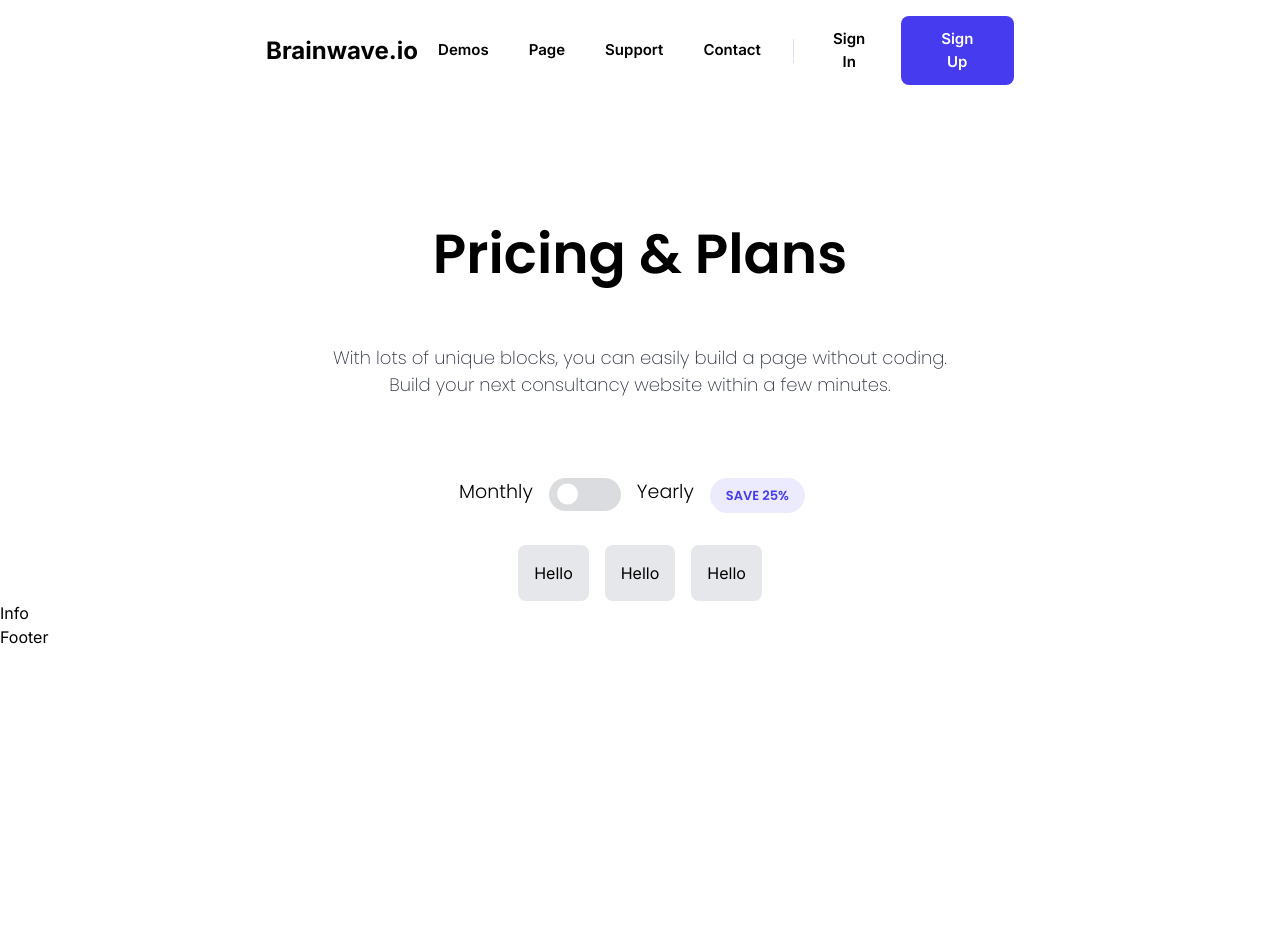
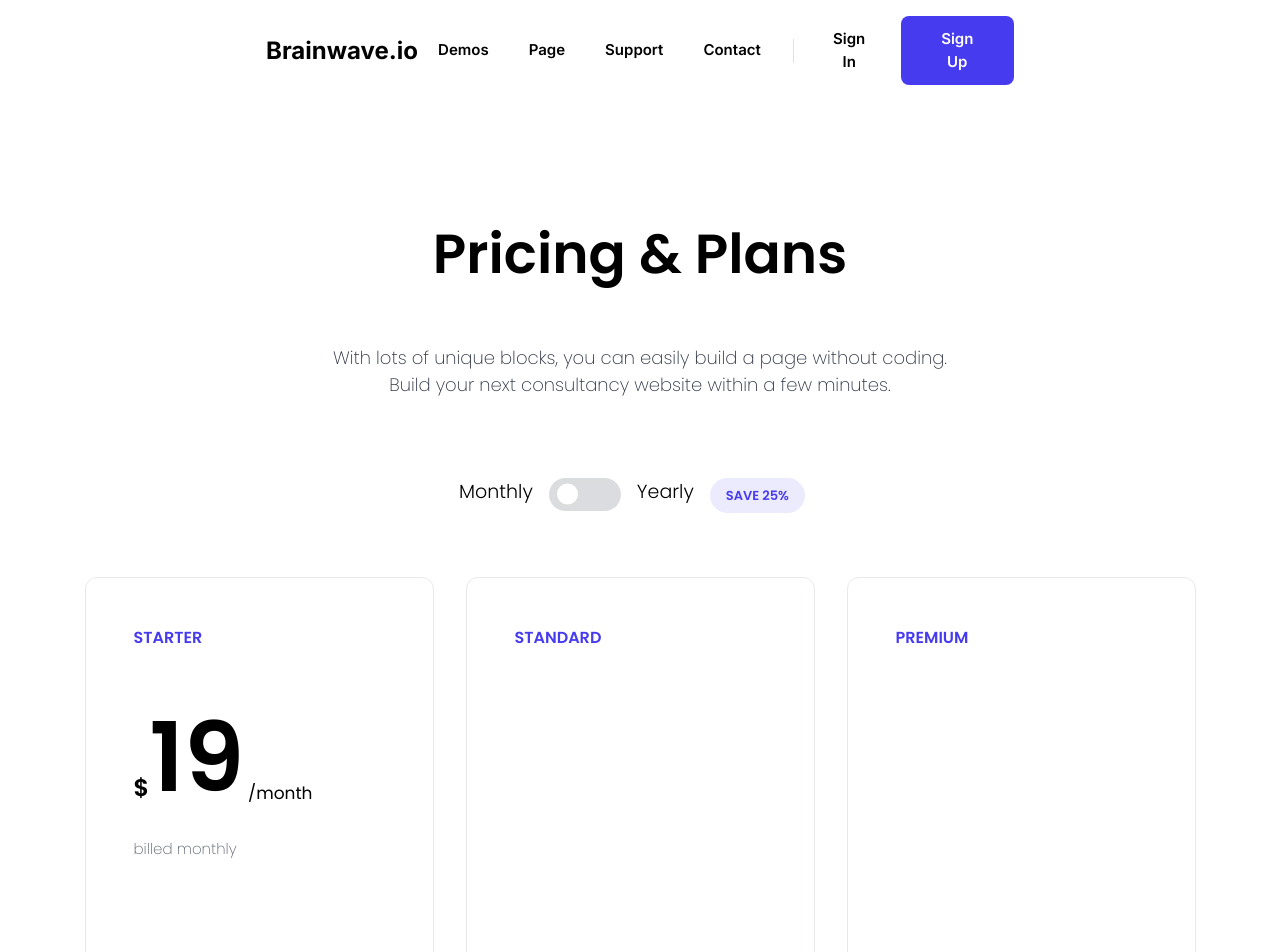
Before and after one commit to Txyeem/DemoProject, a Next.js app: page / in a window 1280 px wide. Shown: the top 952 px of the page. Before the commit the page ends 800 px from the top, so only its background shows below. Built offline with nearby package versions, Linux system fonts and the light colour scheme.

Commit message:
pricing update1

```diff
--- a/src/components/pricing.jsx
+++ b/src/components/pricing.jsx
@@ -3,7 +3,7 @@ import React from 'react';
 function Pricing() {
   return (
     <section className="flex flex-col items-center justify-center pt-20">
-    <div className='flex'>
+    <div className='flex pb-8'>
     <h1 className="text-[19px] mb-8 font-poppins font-light mr-4">Monthly</h1>
 
     <div className="relative inline-block w-[72px] h-[33px] bg-[#161C2D] opacity-[15%] rounded-full shadow-inner">
@@ -13,17 +13,32 @@ function Pricing() {
     <h1 className="text-[19px] mb-8 font-poppins font-light mx-4">Yearly</h1>
     <h1 className="text-[13px] mb-8 font-poppins mr-4 px-4 p-2 font-semibold rounded-3xl bg-[#473BF0] bg-opacity-10 text-[#473BF0]">SAVE 25%</h1>
     </div>
-      <div className="flex gap-4">
-        <div className="bg-gray-200 p-4 rounded-lg text-center">
-          <p>Hello</p>
+
+
+      <div className="flex gap-8">
+
+      <div className="bg-white border border-[#E7E9ED] p-4 rounded-xl min-w-[349px] min-h-[604px]">
+            <p className='p-8 font-poppins font-semibold text-[#473BF0]'>STARTER</p>
+            <div className="flex pl-8 mt-4 items-end pt-3">
+                <span className="text-[24px] font-poppins font-semibold">$</span>
+                <span className="text-8xl font-poppins font-semibold">19</span>
+                <span className="text-[17px] font-poppins pl-1">/month</span>
+            </div>
+            <p className='p-8 text-[15px] font-poppins font-extralight text-[#161C2D] opacity-[70%] pb-12'>billed monthly</p>
+
         </div>
-        <div className="bg-gray-200 p-4 rounded-lg text-center">
-          <p>Hello</p>
+
+
+
+        <div className="bg-white border border-[#E7E9ED] p-4 rounded-xl min-w-[349px] min-h-[604px]">
+          <p className='p-8 font-poppins font-semibold text-[#473BF0]'>STANDARD</p>
         </div>
-        <div className="bg-gray-200 p-4 rounded-lg text-center">
-          <p>Hello</p>
+        <div className="bg-white border border-[#E7E9ED] p-4 rounded-xl min-w-[349px] min-h-[604px]">
+          <p className='p-8 font-poppins font-semibold text-[#473BF0]'>PREMIUM</p>
         </div>
       </div>
+
+
     </section>
   );
 }
```
